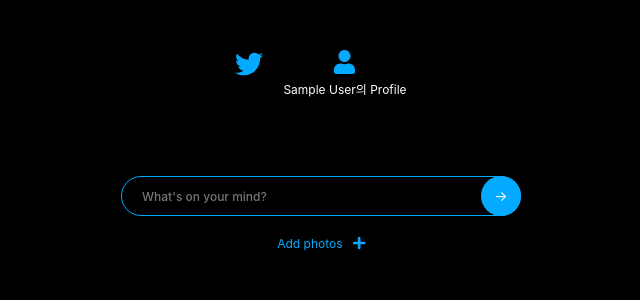
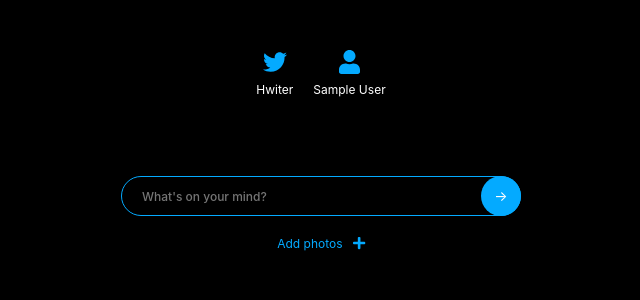
Before and after one commit to hansolbangul/hwitter, a React (Create React App) app: page /#/ in a window 1280 px wide. Shown: the top 300 px of the page, without its empty margins (319-959 px from the left). Built offline with nearby package versions, Linux system fonts and the light colour scheme; no server answers; the database is empty; sample sign-in values are in the browser's storage.

Commit message:
user profile photo url add

```diff
--- a/src/component/App.js
+++ b/src/component/App.js
@@ -1,6 +1,6 @@
 import React, { useEffect, useState } from 'react';
 import AppRouter from './Router';
-import { authService, dbService } from '../fBase';
+import { authService } from '../fBase';
 
 function App() {
     const [init, setInit] = useState(false);
@@ -12,6 +12,7 @@ function App() {
             if (user) {
                 // setUserObj(user);
                 setUserObj({
+                    photoURL: user.photoURL,
                     displayName: user.displayName,
                     uid: user.uid,
                     updateProfile: (args) => user.updateProfile(args),
@@ -26,6 +27,7 @@ function App() {
     const refreshUser = () => {
         const user = authService.currentUser;
         setUserObj({
+            photoURL: user.photoURL,
             displayName: user.displayName,
             uid: user.uid,
             updateProfile: (args) => user.updateProfile(args),
--- a/src/component/Hweet.js
+++ b/src/component/Hweet.js
@@ -1,11 +1,13 @@
 import { dbService, storageService } from 'fBase';
-import React, { useState } from 'react';
+import React, { useEffect, useState } from 'react';
 import { FontAwesomeIcon } from '@fortawesome/react-fontawesome';
 import { faTrash, faPencilAlt } from '@fortawesome/free-solid-svg-icons';
+import nullImg from '../Img/nullImg.png';
 
-const Hweet = ({ hweetObj, isOwner }) => {
+const Hweet = ({ hweetObj, isOwner, userObj }) => {
     const [editing, setEditting] = useState(false);
     const [newHweet, setNewHweet] = useState(hweetObj.text);
+    const [order, setOrder] = useState(0);
     const onDeleteClick = async () => {
         const ok = window.confirm('Are you sure you want to delete this Hweet?');
         if (ok) {
@@ -27,9 +29,18 @@ const Hweet = ({ hweetObj, isOwner }) => {
         } = event;
         setNewHweet(value);
     };
+
+    useEffect(() => {
+        if (hweetObj.creatorId === userObj.uid) {
+            setOrder(0);
+        } else {
+            setOrder(2);
+        }
+    }, []);
     return (
-        <div style={{ display: 'flex' }}>
-            <div className="nweet">
+        <div style={{ display: 'flex', justifyContent: 'space-between' }}>
+            {/* {hweetObj.creatorId === userObj.uid ?} */}
+            <div className="nweet" style={{ order: order }}>
                 {editing ? (
                     <>
                         <form onSubmit={onSubmit} className="container nweetEdit">
@@ -65,14 +76,41 @@ const Hweet = ({ hweetObj, isOwner }) => {
                     </>
                 )}
             </div>
-            <div>
+
+            {/* <div style={{ order: 1, marginLeft: 0 }}>
                 {hweetObj.displayName ? (
-                    <h3 style={{ marginTop: '20px', marginLeft: '10px' }}>
-                        {hweetObj.displayName}
-                    </h3>
+                    <h3 style={{ marginTop: '20px' }}>{hweetObj.displayName}</h3>
                 ) : (
-                    <h3 style={{ marginTop: '20px', marginLeft: '10px' }}>No Name</h3>
+                    <h3 style={{ marginTop: '20px' }}>No Name</h3>
                 )}
+            </div> */}
+            <div style={{ order: 1, marginLeft: 0, maxWidth: '60px', maxHeight: '80px' }}>
+                <div style={{ display: 'flex', flexDirection: 'column', alignItems: 'center' }}>
+                    {hweetObj.photoURL ? (
+                        <img
+                            className="profile__img"
+                            alt="userImg"
+                            src={hweetObj.photoURL}
+                            width="30px"
+                            height="30px"
+                        />
+                    ) : (
+                        <img
+                            className="profile__img"
+                            alt="nullimg"
+                            src={nullImg}
+                            width="30px"
+                            height="30px"
+                        />
+                    )}
+                    {hweetObj.displayName ? (
+                        <h3 style={{ marginTop: '20px', fontSize: '12px' }}>
+                            {hweetObj.displayName}
+                        </h3>
+                    ) : (
+                        <h3 style={{ marginTop: '20px', fontSize: '12px' }}>No Name</h3>
+                    )}
+                </div>
             </div>
         </div>
     );
--- a/src/component/HweetFactory.js
+++ b/src/component/HweetFactory.js
@@ -39,10 +39,13 @@ const HweetFactory = ({ userObj }) => {
             attachmentUrl = await reponse.ref.getDownloadURL(); // 이미지의 다운로드 Url
         }
 
+        console.log(attachmentUrl);
+
         const hweetObj = {
             text: hweet,
             createdAt: Date.now(),
             creatorId: userObj.uid,
+            photoURL: userObj.photoURL,
             displayName: userObj.displayName,
             attachmentUrl,
         };
--- a/src/component/Navigation.js
+++ b/src/component/Navigation.js
@@ -7,10 +7,26 @@ import { faUser } from '@fortawesome/free-solid-svg-icons';
 const Navigation = ({ userObj }) => {
     return (
         <nav>
-            <ul style={{ display: 'flex', justifyContent: 'center', marginTop: 50 }}>
-                <Link to="/" style={{ marginRight: 10 }}>
-                    <FontAwesomeIcon icon={faTwitter} color={'#04AAFF'} size="2x" />
-                </Link>
+            <ul
+                className="nav__ul"
+                style={{ display: 'flex', justifyContent: 'center', marginTop: 50 }}
+            >
+                <li>
+                    <Link
+                        to="/"
+                        style={{
+                            marginRight: 10,
+                            display: 'flex',
+                            flexDirection: 'column',
+                            alignItems: 'center',
+                            fontSize: 12,
+                        }}
+                    >
+                        <FontAwesomeIcon icon={faTwitter} color={'#04AAFF'} size="2x" />
+                        <span style={{ marginTop: 10, opacity: 1 }}>Hwiter</span>
+                    </Link>
+                </li>
+
                 <li>
                     <Link
                         to="/profile"
@@ -23,8 +39,8 @@ const Navigation = ({ userObj }) => {
                         }}
                     >
                         <FontAwesomeIcon icon={faUser} color={'#04AAFF'} size="2x" />
-                        <span style={{ marginTop: 10 }}>
-                            {userObj.displayName ? `${userObj.displayName}의 Profile` : 'Profile'}
+                        <span style={{ marginTop: 10, opacity: 1 }}>
+                            {userObj.displayName ? userObj.displayName : 'No name'}
                         </span>
                     </Link>
                 </li>
--- a/src/routes/Home.js
+++ b/src/routes/Home.js
@@ -24,6 +24,7 @@ const Home = ({ userObj }) => {
             <div style={{ marginTop: 30, width: '100%' }}>
                 {hweets.map((hweet) => (
                     <Hweet
+                        userObj={userObj}
                         key={hweet.id}
                         hweetObj={hweet}
                         isOwner={hweet.creatorId === userObj.uid}
--- a/src/routes/Profile.js
+++ b/src/routes/Profile.js
@@ -30,8 +30,13 @@ const Profile = ({ refreshUser, userObj }) => {
         const {
             target: { value },
         } = event;
-        setNewDisplayName(value);
+
+        const koreanExp = /[ㄱ-ㅎㅏ-ㅣ가-힣]/g;
+        const text = value.replace(koreanExp, '');
+
+        setNewDisplayName(text);
     };
+
     // const getMyHweet = async () => {
     //     const hweets = await dbService
     //         .collection('hweets')
@@ -43,19 +48,24 @@ const Profile = ({ refreshUser, userObj }) => {
     // useEffect(() => {
     //     getMyHweet();
     // }, []); 이렇게 sql을 where을 써서 엮을 수 있음.
+
     const onSubmit = async (event) => {
+        var blank_pattern = /^\s+|\s+$/g;
+        if (newDisplayName.replace(blank_pattern, '') === '') {
+            alert(' 이름은 공백으로 설정할 수 없습니다. ');
+            return false;
+        }
         event.preventDefault();
         if (userObj.displayName !== newDisplayName) {
             await userObj.updateProfile({
                 displayName: newDisplayName,
             });
             for (let i = 0; i < hweets.length; i++) {
-                if (hweets[i].displayName === userObj.displayName)
+                if (hweets[i].creatorId === userObj.uid)
                     await dbService.doc(`hweets/${hweets[i].id}`).update({
                         displayName: newDisplayName,
                     });
             }
-
             refreshUser();
         }
     };
@@ -64,7 +74,8 @@ const Profile = ({ refreshUser, userObj }) => {
             <form onSubmit={onSubmit} className="profileForm">
                 <input
                     type="text"
-                    placeholder="Display name"
+                    placeholder="이름은 영어만 가능합니다. maxlength=12"
+                    maxLength="12"
                     onChange={onChange}
                     autoFocus
                     value={newDisplayName}
--- a/src/styles.css
+++ b/src/styles.css
@@ -184,6 +184,7 @@ form {
 
 .nweet h4 {
     font-size: 14px;
+    max-width: 280px;
 }
 
 .nweet img {
@@ -278,3 +279,12 @@ form {
     font-size: 12px;
     text-decoration: underline;
 }
+
+.profile__img {
+    border-radius: 20px;
+}
+/*
+a:hover + span {
+    opacity: 1;
+    transition: 0.5s;
+} */
```
Also changed, not shown: src/Img/nullImg.png (added).
